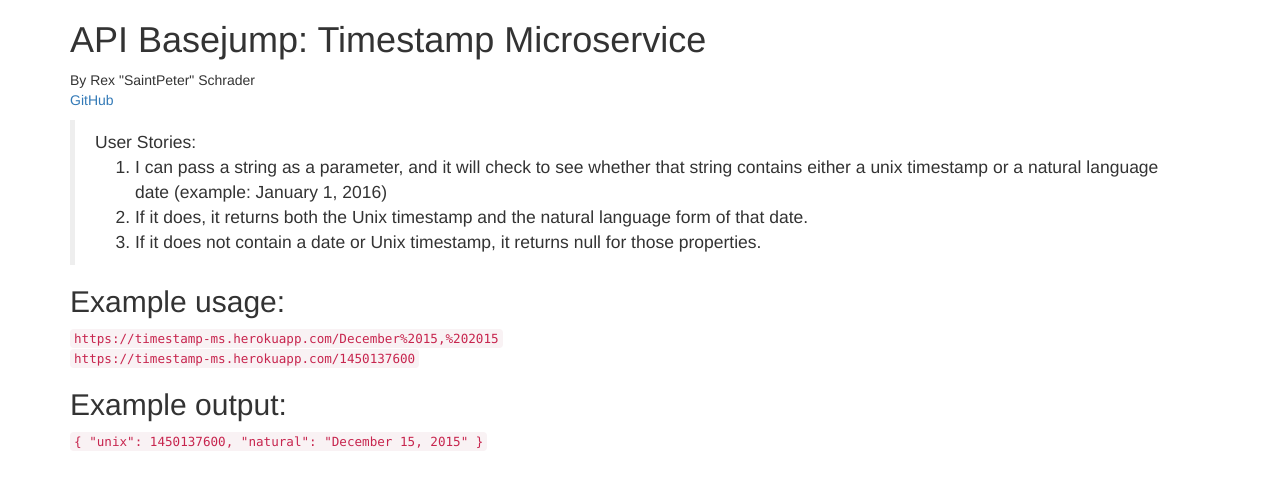
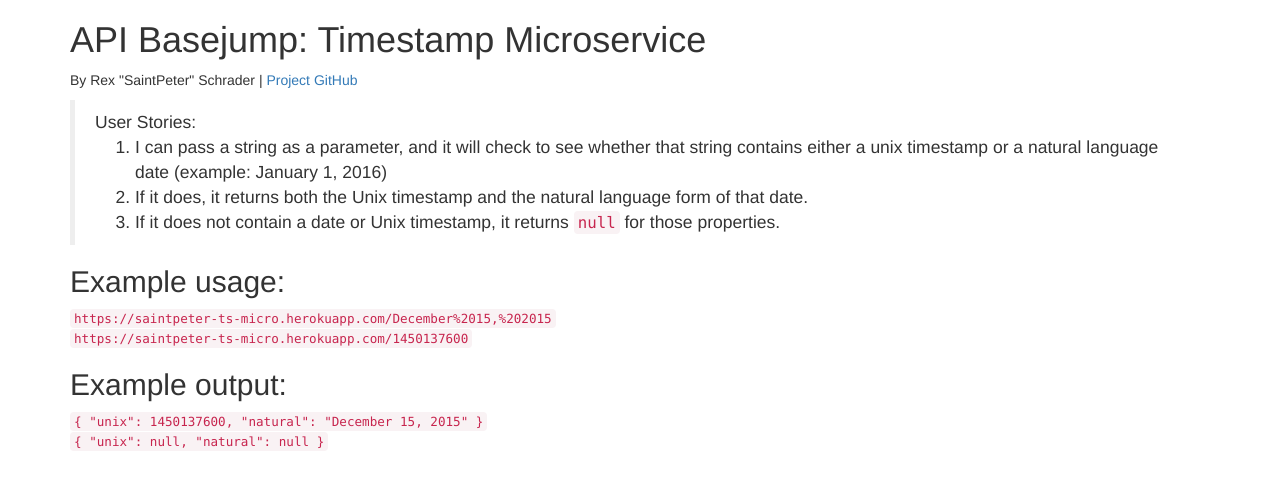
Before and after one commit to nolenfelten/basejump-timestamp-microservice, a website: page index.html in a window 1280 px wide. Drawn offline with nearby package versions, Linux system fonts and the light colour scheme.

Commit message:
Update Links, Add Credits

```diff
--- a/index.html
+++ b/index.html
@@ -1,27 +1,31 @@
 <!DOCTYPE html>
 <html lang="en">
 <head>
-    <link rel="stylesheet" href="https://maxcdn.bootstrapcdn.com/bootstrap/3.3.6/css/bootstrap.min.css" integrity="sha384-1q8mTJOASx8j1Au+a5WDVnPi2lkFfwwEAa8hDDdjZlpLegxhjVME1fgjWPGmkzs7" crossorigin="anonymous">
+    <link rel="stylesheet" href="https://maxcdn.bootstrapcdn.com/bootstrap/3.3.6/css/bootstrap.min.css"
+          integrity="sha384-1q8mTJOASx8j1Au+a5WDVnPi2lkFfwwEAa8hDDdjZlpLegxhjVME1fgjWPGmkzs7" crossorigin="anonymous">
     <meta charset="UTF-8">
     <title>Timestamp Microservice</title>
 </head>
 <body>
 <div class="container">
     <h1 class="header">API Basejump: Timestamp Microservice</h1>
-    <p>By Rex "SaintPeter" Schrader<br>
-    <a href="">GitHub</a></p>
+    <p>By Rex "SaintPeter" Schrader |
+        <a href="https://github.com/SaintPeter/basejump-timestamp-microservice">Project GitHub</a></p>
     <blockquote>User Stories:
         <ol>
-<li>I can pass a string as a parameter, and it will check to see whether that string contains either a unix timestamp or a natural language date (example: January 1, 2016)</li>
+            <li>I can pass a string as a parameter, and it will check to see whether that string contains either a unix
+                timestamp or a natural language date (example: January 1, 2016)
+            </li>
             <li>If it does, it returns both the Unix timestamp and the natural language form of that date.</li>
-<li>If it does not contain a date or Unix timestamp, it returns null for those properties.</li>
+            <li>If it does not contain a date or Unix timestamp, it returns <code>null</code> for those properties.</li>
         </ol>
     </blockquote>
     <h2>Example usage:</h2>
-<code>https://timestamp-ms.herokuapp.com/December%2015,%202015</code><br>
-<code>https://timestamp-ms.herokuapp.com/1450137600</code>
+    <code>https://saintpeter-ts-micro.herokuapp.com/December%2015,%202015</code><br>
+    <code>https://saintpeter-ts-micro.herokuapp.com/1450137600</code>
     <h2>Example output:</h2>
-<code>{ "unix": 1450137600, "natural": "December 15, 2015" }</code>
+    <code>{ "unix": 1450137600, "natural": "December 15, 2015" }</code><br>
+    <code>{ "unix": null, "natural": null }</code>
 </div>
 </body>
 </html>
```
Lines whose indentation alone changed are shown as unchanged.
